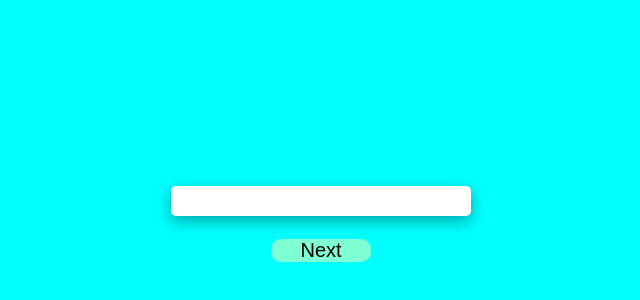
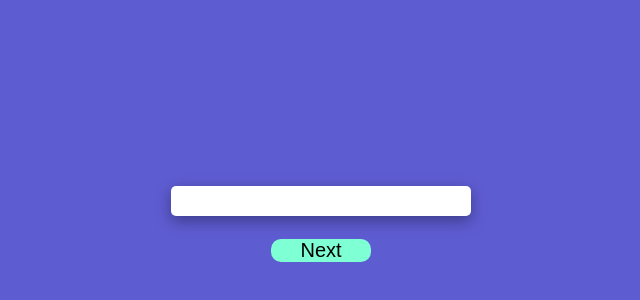
Before and after one commit to MohammadNaemEsfahani/regex-project, a plain HTML site: page index.html in a window 1280 px wide. Shown: the part 14-314 px from the top of the page, without its empty margins (319-959 px from the left). Drawn offline with Linux system fonts and the light colour scheme.

Commit message:
cheng color

```diff
--- a/style.css
+++ b/style.css
@@ -5,7 +5,7 @@
 }
 body{
 
-    background-color: aqua;
+    background-color: rgb(94, 92, 209);
 }
 input,button{
     display: block;
```
